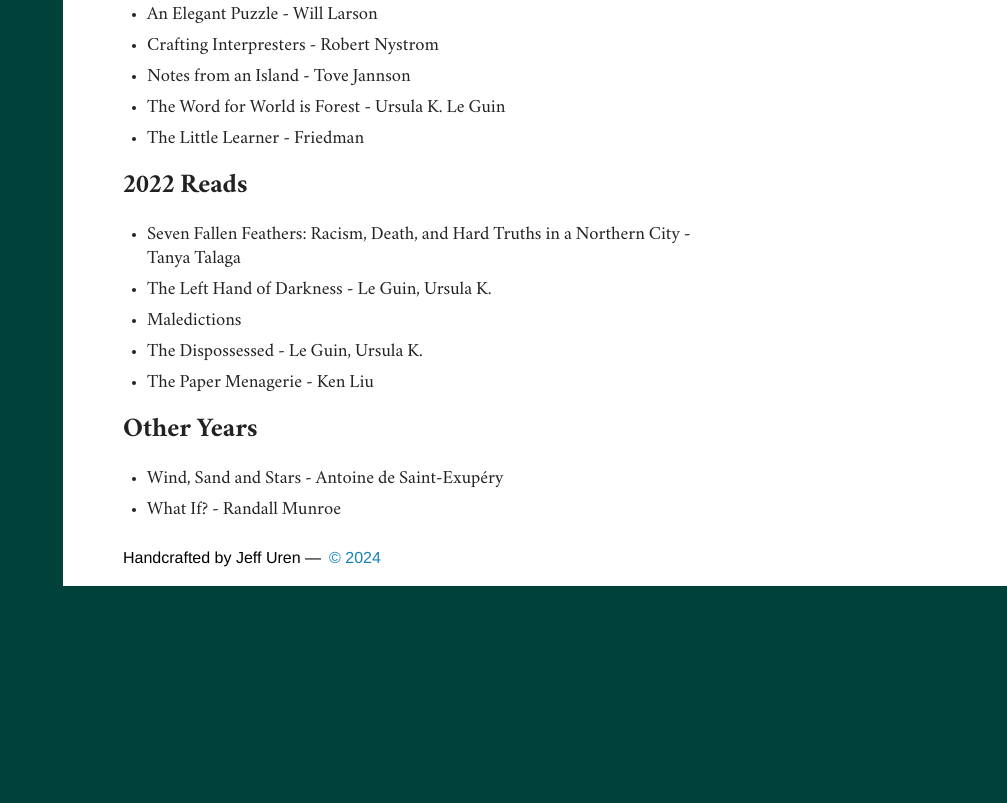
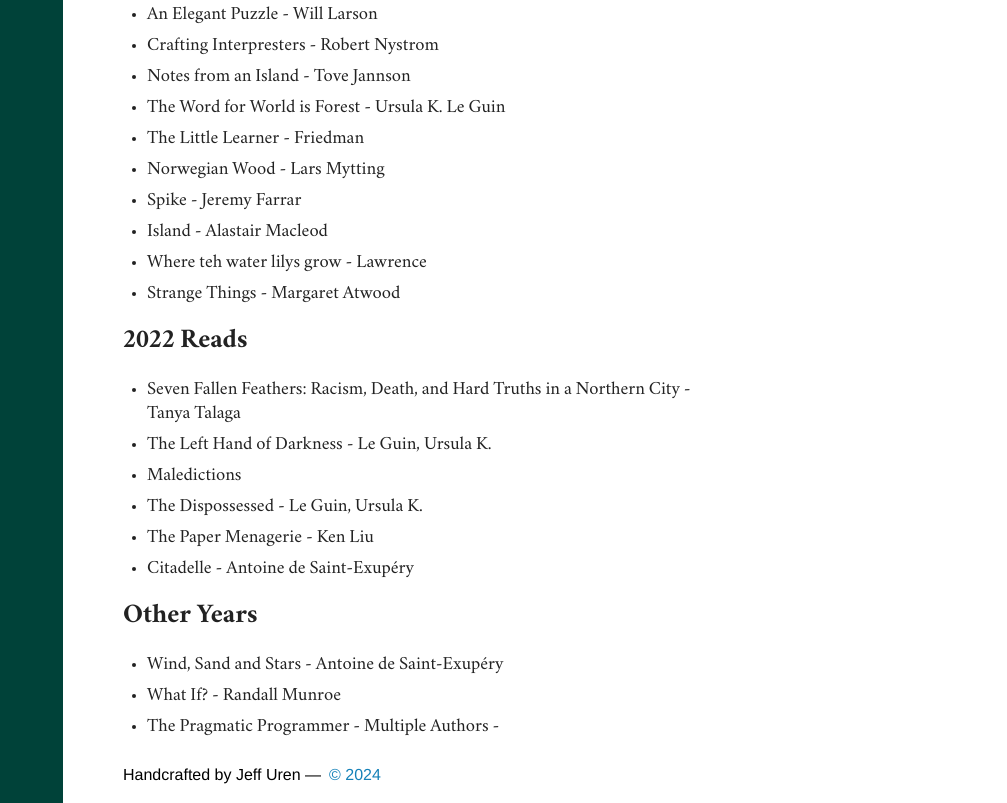
Before and after one commit to jdu/jdu.github.io, a plain HTML site: page docs/reading/reading.html in a window 1280 px wide. Shown: the part 1131-1934 px from the top of the page, without its empty margins (273-1280 px from the left). Before the commit the page ends 1717 px from the top, so only its background shows below. Drawn offline with nearby package versions, Linux system fonts and the light colour scheme.

Commit message:
Updating reading

```diff
--- a/docs/reading/reading.html
+++ b/docs/reading/reading.html
@@ -4,7 +4,7 @@
 <head>
   <meta charset="utf-8" />
   <title>JDU </title>
-  <link rel="stylesheet" href="/static/style.css?1710866606.792956" />
+  <link rel="stylesheet" href="/static/style.css?1710866974.048725" />
   <meta name="viewport" content="width=device-width, initial-scale=1">
   <link href='https://fonts.googleapis.com/css?family=Source+Code+Pro:400|Source+Sans+Pro:300,400,600' rel='stylesheet' type='text/css'>
 </head>
@@ -167,6 +167,21 @@
 <li>
 <p>The Little Learner - Friedman</p>
 </li>
+<li>
+<p>Norwegian Wood - Lars Mytting</p>
+</li>
+<li>
+<p>Spike - Jeremy Farrar</p>
+</li>
+<li>
+<p>Island - Alastair Macleod</p>
+</li>
+<li>
+<p>Where teh water lilys grow - Lawrence</p>
+</li>
+<li>
+<p>Strange Things - Margaret Atwood</p>
+</li>
 </ul>
 </div>
 </div>
@@ -191,6 +206,9 @@
 <li>
 <p>The Paper Menagerie - Ken Liu</p>
 </li>
+<li>
+<p>Citadelle - Antoine de Saint-Exupéry</p>
+</li>
 </ul>
 </div>
 </div>
@@ -205,6 +223,10 @@
 </li>
 <li>
 <p>What If? - Randall Munroe</p>
+</li>
+<li>
+<p>The Pragmatic Programmer - Multiple Authors
+-</p>
 </li>
 </ul>
 </div>
```
Also changed, not shown: docs/index.html (+1 -1 lines), docs/pages/diary-of-a-mad-dev.html (+1 -1 lines), docs/pages/history.html (+1 -1 lines), docs/pages/projects.html (+1 -1 lines), docs/posts/2020-03-16-working-from-home.html (+1 -1 lines), docs/posts/2021-01-01-class-warfare.html (+1 -1 lines), docs/posts/2021-method-madness.html (+1 -1 lines), docs/posts/2022-git-worktrees.html (+1 -1 lines), docs/posts/2024-03-18-idioms.html (+1 -1 lines), docs/posts/2024-ice.html (+1 -1 lines), docs/reading/papers.html (+1 -1 lines), docs/research/better-spreadsheets/better-spreadsheets.html (+1 -1 lines), docs/research/ide-for-authors/ide-for-authors.html (+1 -1 lines), 1 other file.
